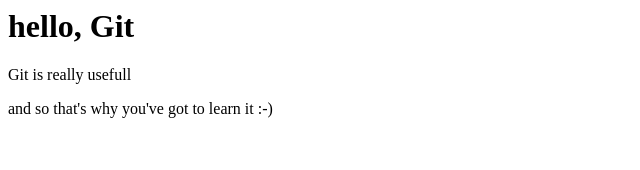
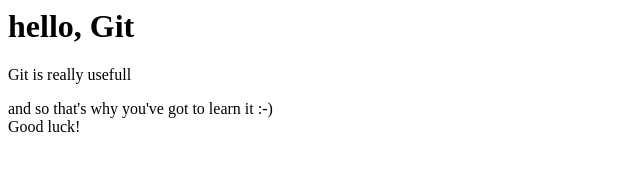
Before and after one commit to dapdel/web09-first-repo, a plain HTML site: page index.html in a window 1280 px wide. Shown: the full height of the page, 0-640 px from the left. Drawn offline with Linux system fonts and the light colour scheme.

Commit message:
Bonne chance

```diff
--- a/index.html
+++ b/index.html
@@ -2,6 +2,6 @@
   <body>
     <h1>hello, Git</h1>
     <p>Git is really usefull</p>
-    <p>and so that's why you've got to learn it :-)</p>
+    <p>and so that's why you've got to learn it :-)<br/> Good luck!</p>
   </body>
 </html>
```
